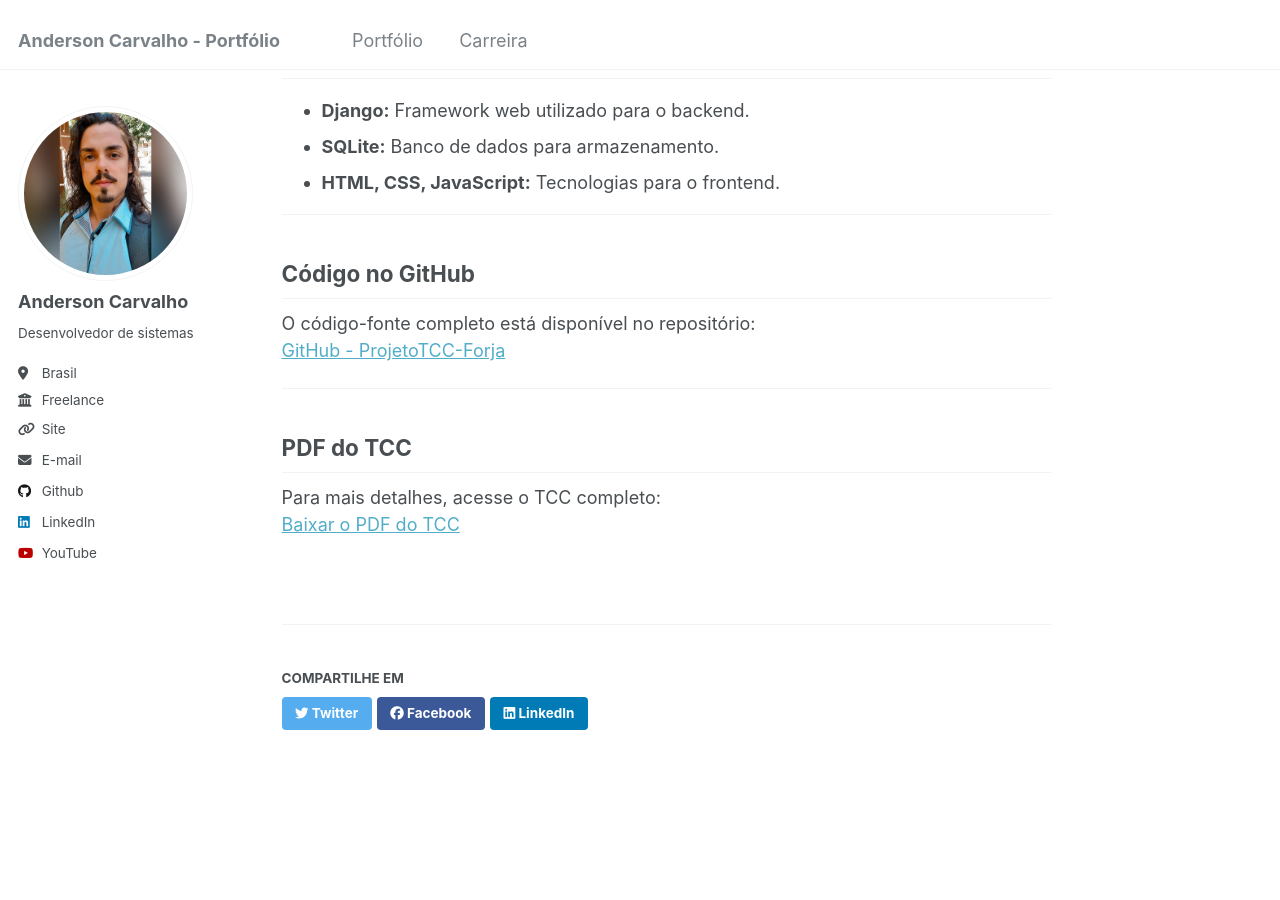
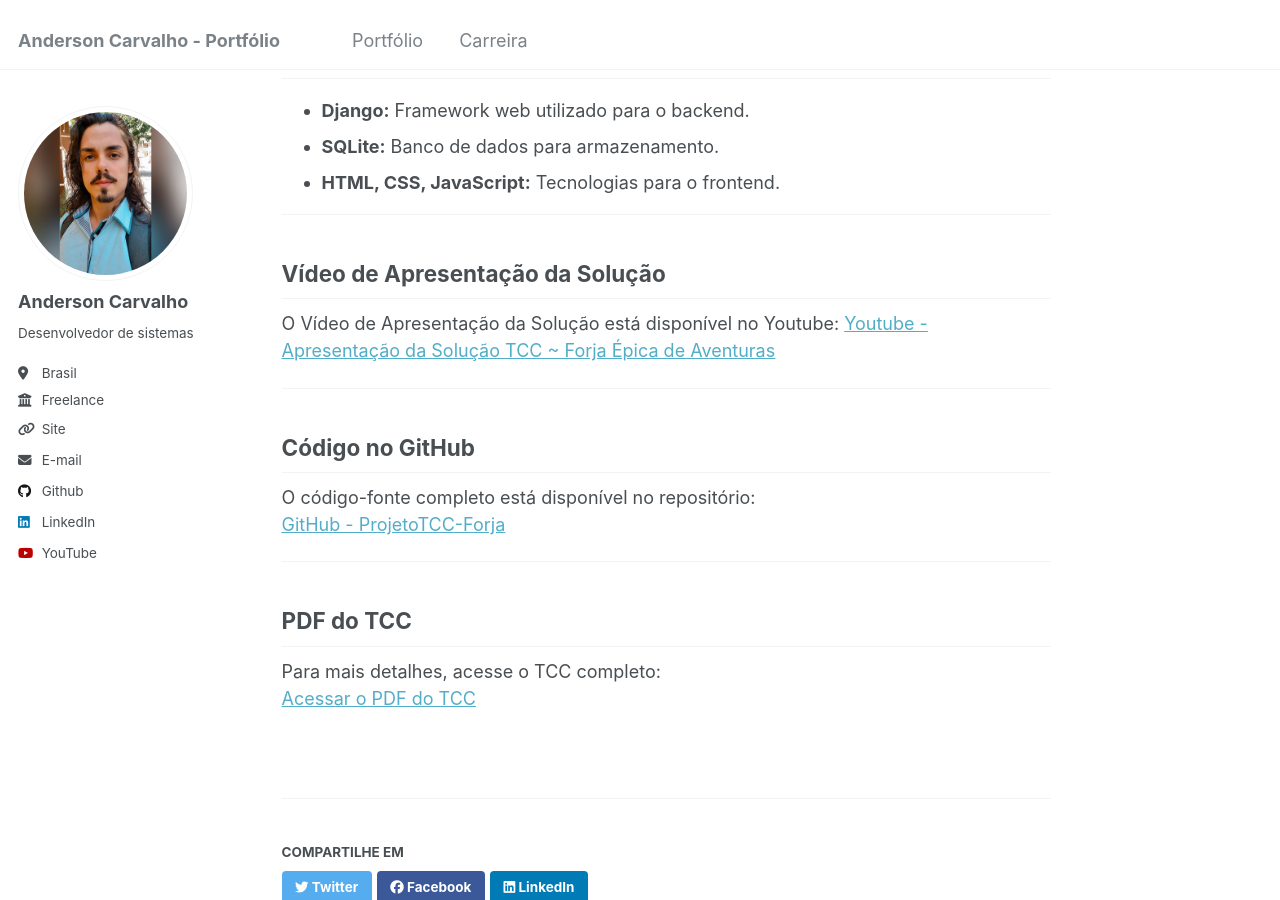
Before and after one commit to AndersonCarvalho96/andersoncarvalho.github.io, a Jekyll site: the page built from _portfolio/ProjetoTCC-Forja.md, in a window 1280 px wide and 900 px high, scrolled down 770 px. Built offline with Jekyll 4.4.1, drawn with Linux system fonts in a browser that asks for light colours.

Commit message:
Update ProjetoTCC-Forja.md

```diff
--- a/_portfolio/ProjetoTCC-Forja.md
+++ b/_portfolio/ProjetoTCC-Forja.md
@@ -27,6 +26,11 @@ Este projeto foi desenvolvido como parte do Trabalho de Conclusão de Curso (TCC
 
 ---
 
+## Vídeo de Apresentação da Solução
+O Vídeo de Apresentação da Solução está disponível no Youtube:
+[Youtube - Apresentação da Solução TCC ~ Forja Épica de Aventuras](https://www.youtube.com/watch?v=Yh1x_KAAX2E)
+
+---
 ## Código no GitHub
 O código-fonte completo está disponível no repositório:
 [GitHub - ProjetoTCC-Forja](https://github.com/AndersonCarvalho96/ProjetoTCC-Forja)
@@ -35,4 +39,4 @@ O código-fonte completo está disponível no repositório:
 
 ## PDF do TCC
 Para mais detalhes, acesse o TCC completo:
-[Baixar o PDF do TCC](https://github.com/AndersonCarvalho96/ProjetoTCC-Forja/blob/main/TCC%20Anderson%20Carvalho%20-%20FAETERJ-RIO.pdf)
+[Acessar o PDF do TCC](https://github.com/AndersonCarvalho96/ProjetoTCC-Forja/blob/main/TCC%20Anderson%20Carvalho%20-%20FAETERJ-RIO.pdf)
```
Also changed, not shown: other parts of _portfolio/ProjetoTCC-Forja.md (+1 -2 lines).
